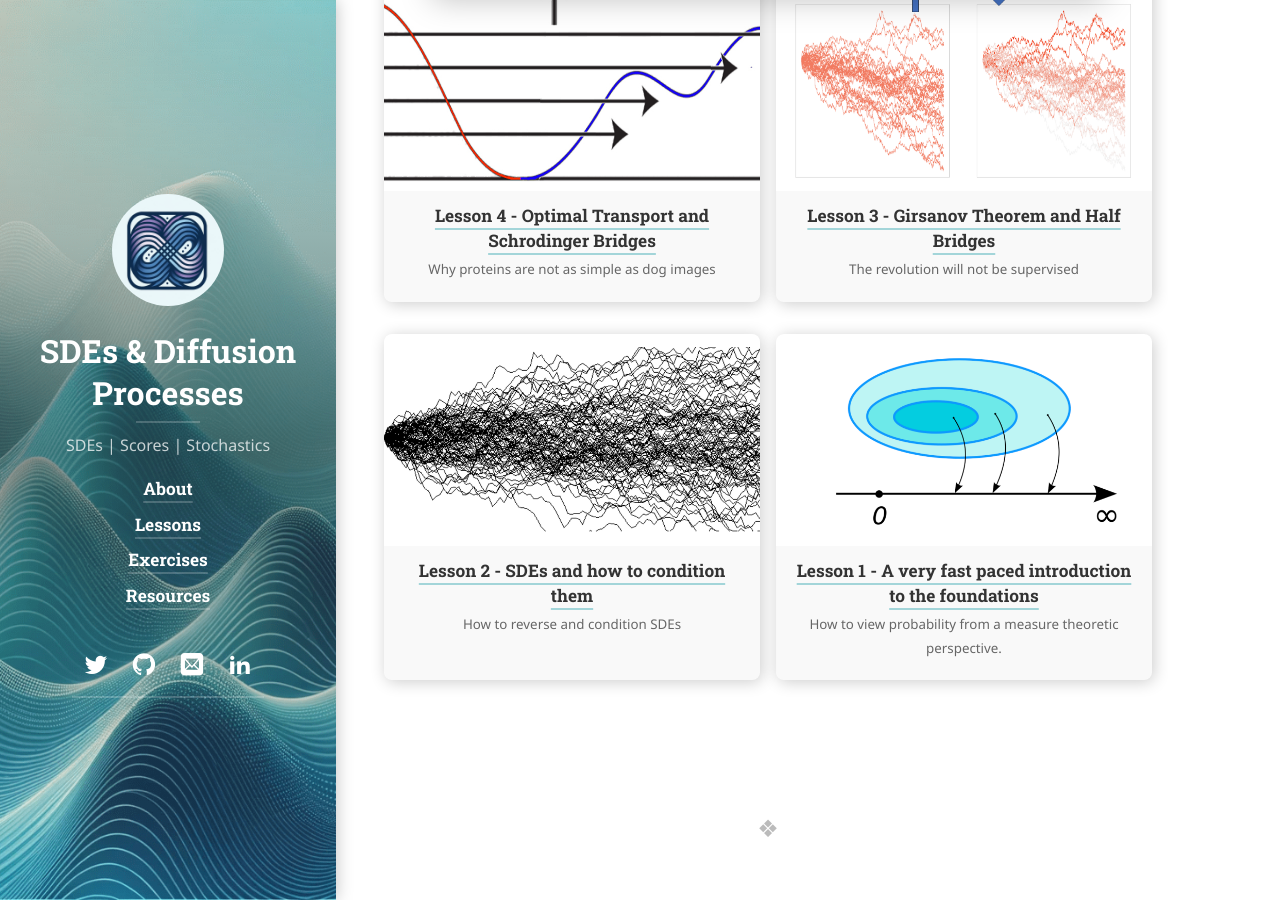
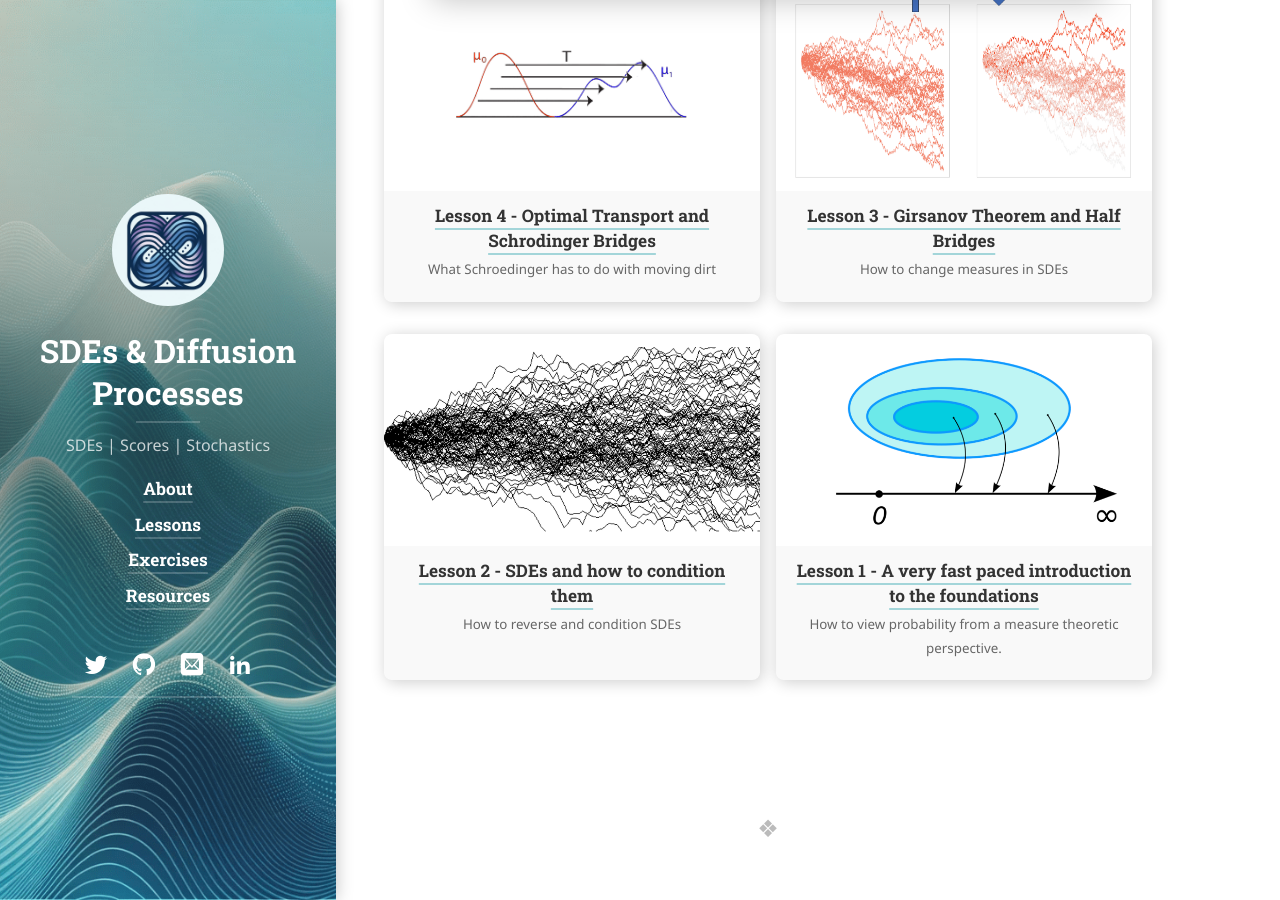
Before and after one commit to kierandidi/sde-course, a Jekyll site: the page built from blog/index.html, in a window 1280 px wide and 900 px high, scrolled down 379 px. Built offline with Jekyll 4.4.1, drawn with Linux system fonts in a browser that asks for light colours; cached includes are drawn as plain includes; nearby versions of some CDN libraries; some web fonts are replaced; library files that are not in the unit come from our copies; the list of posts is cut into pages by our own code.

Commit message:
Updated content

```diff
--- a/lectures/_posts/2024-01-10-lesson3.md
+++ b/lectures/_posts/2024-01-10-lesson3.md
@@ -8,7 +8,7 @@ accent_image:
 accent_color: '#ccc'
 theme_color: '#ccc'
 description: >
-  The revolution will not be supervised
+  How to change measures in SDEs
 invert_sidebar: true
 ---
 
--- a/lectures/_posts/2024-01-11-lesson4.md
+++ b/lectures/_posts/2024-01-11-lesson4.md
@@ -1,14 +1,14 @@
 ---
 layout: post
 title: Lesson 4 - Optimal Transport and Schrodinger Bridges
-image: /assets/img/lessons/optimal_transport.png
+image: /assets/img/lessons/opt_transport.png
 accent_image:
   background: url('/assets/img/blog/jj-ying.jpg') center/cover
   overlay: false
 accent_color: '#ccc'
 theme_color: '#ccc'
 description: >
-  Why proteins are not as simple as dog images
+  What Schroedinger has to do with moving dirt
 invert_sidebar: true
 ---
 
```
Also changed, not shown: assets/img/lessons/opt_transport.png (added).
